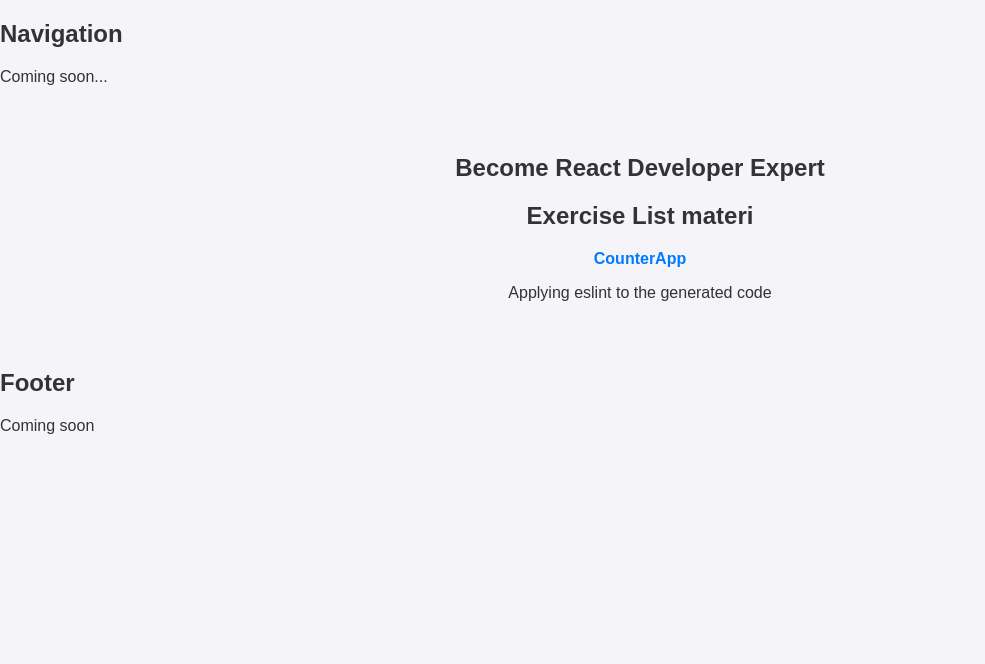
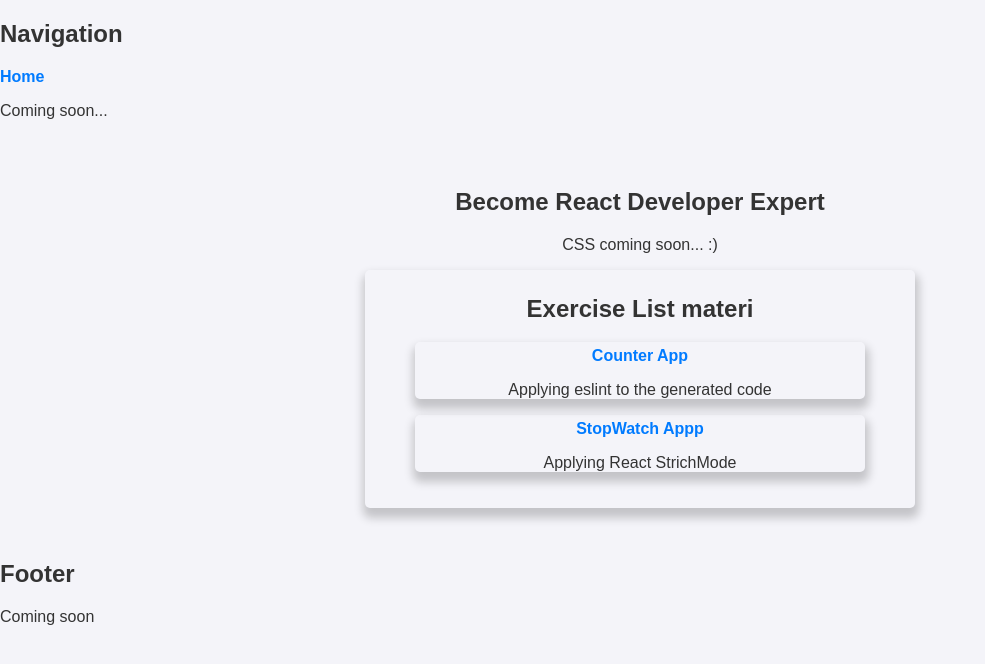
Before and after one commit to rizalsuryana/Become-a-React-Web-Developer-Expert, a React (Vite) app: page / in a window 1280 px wide. Shown: the top 664 px of the page, without its empty margins (0-985 px from the left). Built offline with nearby package versions, Linux system fonts and the light colour scheme.

Commit message:
Branch before main (#2)
* ...

* update.. :)

* bit update

```diff
--- a/package.json
+++ b/package.json
@@ -13,6 +13,7 @@
     "prop-types": "^15.8.1",
     "react": "^18.3.1",
     "react-dom": "^18.3.1",
+    "react-icons": "^5.4.0",
     "react-router-dom": "^7.1.1"
   },
   "devDependencies": {
--- a/src/App.jsx
+++ b/src/App.jsx
@@ -2,6 +2,7 @@ import Navigation from "./components/Navigation"
 import HomePage from "./pages/HomePage"
 import Footer from "./components/Footer"
 import CounterApp from "./components/counterapp/CounterApp"
+import StopwatchApp from "./components/stopwatch/StopwatchApp"
 import { Routes, Route } from "react-router-dom"
 import './styles/style.css'
 
@@ -15,6 +16,7 @@ function App() {
       <Routes>
         <Route path="/" element={<HomePage/>}/>
         <Route path="/counterapp" element={<CounterApp/>}/>
+        <Route path="/stopwatchapp" element={<StopwatchApp/>}/>
       </Routes>
     </main>
     <Footer/>
--- a/src/components/ListMateri.jsx
+++ b/src/components/ListMateri.jsx
@@ -2,15 +2,21 @@ import { Link } from "react-router-dom";
 
 const ListMateri = () => {
     return(
-        <>
+        <div className="list-materi">
         <h2>Exercise List materi</h2>
         <ul>
-            <li>
-                <Link to='/counterapp'>CounterApp</Link>
+            <li className="item-materi">
+                <Link to='/counterapp'>Counter App</Link>
                 <p>Applying eslint to the generated code</p>
             </li>
+            <li className="item-materi">
+                <Link to='/stopwatchapp'>StopWatch Appp</Link>
+                <p>
+                    Applying React StrichMode
+                </p>
+            </li>
         </ul>
-        </>
+        </div>
     );
 
 }
--- a/src/components/Navigation.jsx
+++ b/src/components/Navigation.jsx
@@ -1,7 +1,14 @@
+import { Link } from "react-router-dom";
+
 const Navigation = () => {
     return(
         <>
         <h2>Navigation</h2>
+        <ul>
+            <li>
+                <Link to='/'>Home</Link>
+            </li>
+        </ul>
         <p>
             Coming soon...
         </p>
--- /dev/null
+++ b/src/components/stopwatch/ResetButton.jsx
@@ -0,0 +1,22 @@
+import React from "react";
+import PropTypes from "prop-types";
+import { MdOutlineRestartAlt } from "react-icons/md";
+
+const ResetButton = ({reset, color}) => {
+    return (
+        <button className="reset" style={{ color }}
+        type="button" aria-label="reset"
+        title="reset" onClick={reset}><MdOutlineRestartAlt /></button>
+    );
+}
+
+ResetButton.defaultProps = {
+    color: '#FFFFFF',
+  };
+
+  ResetButton.propTypes = {
+    reset: PropTypes.func.isRequired,
+    color: PropTypes.string,
+  };
+
+  export default ResetButton;
--- /dev/null
+++ b/src/components/stopwatch/StopwatchApp.jsx
@@ -0,0 +1,38 @@
+import { useEffect, useState } from 'react';
+import PropTypes from 'prop-types';
+import ResetButton from './ResetButton';
+import { formatStopwatchFromMilliseconds } from '../../utils/stopwatch';
+
+function StopwatchApp({ color }) {
+  const [timeInMillis, setTimeInMillis] = useState(0);
+
+  useEffect(() => {
+    console.log('efek dijalankan');
+
+  const intervalId = setInterval(() => {
+      setTimeInMillis((prevValue) => prevValue + 100);
+    }, 100);
+
+    // clean up func cek on strict mode speed x2 (error)
+    return () => clearInterval(intervalId);
+  }, []);
+
+  const onReset = () => { setTimeInMillis(0); };
+
+  return (
+    <div className="stopwatch" style={{ color }}>
+      <p className="stopwatch-time">{formatStopwatchFromMilliseconds(timeInMillis)}</p>
+      <ResetButton reset={onReset} color={color} />
+    </div>
+  );
+}
+
+StopwatchApp.defaultProps = {
+  color: '#FFFFFF',
+};
+
+StopwatchApp.propTypes = {
+  color: PropTypes.string,
+};
+
+export default StopwatchApp;
--- a/src/pages/HomePage.jsx
+++ b/src/pages/HomePage.jsx
@@ -5,7 +5,7 @@ const HomePage = () => {
         <>
         <h2>Become React Developer Expert</h2>
         <p>
-
+            CSS coming soon... :)
         </p>
         <ListMateri/>
         </>
--- a/src/styles/style.css
+++ b/src/styles/style.css
@@ -101,3 +101,23 @@ body {
   ul li a:hover {
     text-decoration: underline;
   }
+
+
+  .list-materi {
+    border-radius: 5px;
+    width: 550px;
+    margin: auto;
+    box-shadow: 1px 7px 10px 3px rgba(0, 0, 0, 0.2);
+    position: relative;
+    padding-bottom: 20px;
+    padding-top: 5px;
+  }
+
+  .item-materi {
+    border-radius: 5px;
+    width: 450px;
+    margin: auto;
+    box-shadow: 1px 7px 10px 3px rgba(0, 0, 0, 0.2);
+    position: relative;
+    padding-top: 5px;
+  }
--- /dev/null
+++ b/src/utils/stopwatch.js
@@ -0,0 +1,18 @@
+function pad(number, size) {
+    let s = String(number);
+    while (s.length < (size || 2)) {
+      s = `0${s}`;
+    }
+    return s;
+  }
+
+  function formatStopwatchFromMilliseconds(timeInMillis) {
+    const hours = pad(Math.floor(timeInMillis / 3600000));
+    const minutes = pad(Math.floor((timeInMillis % 3600000) / 60000));
+    const seconds = pad(Math.floor((timeInMillis % 60000) / 1000));
+    const milliseconds = pad(Math.floor(timeInMillis % 1000));
+
+    return `${pad(hours)}:${pad(minutes)}:${pad(seconds)}.${pad(milliseconds, 3)}`.slice(0, -2);
+  }
+
+  export { formatStopwatchFromMilliseconds, pad };
```
Also changed, not shown: 1 other file (tests, documents, lock files or other folders).
